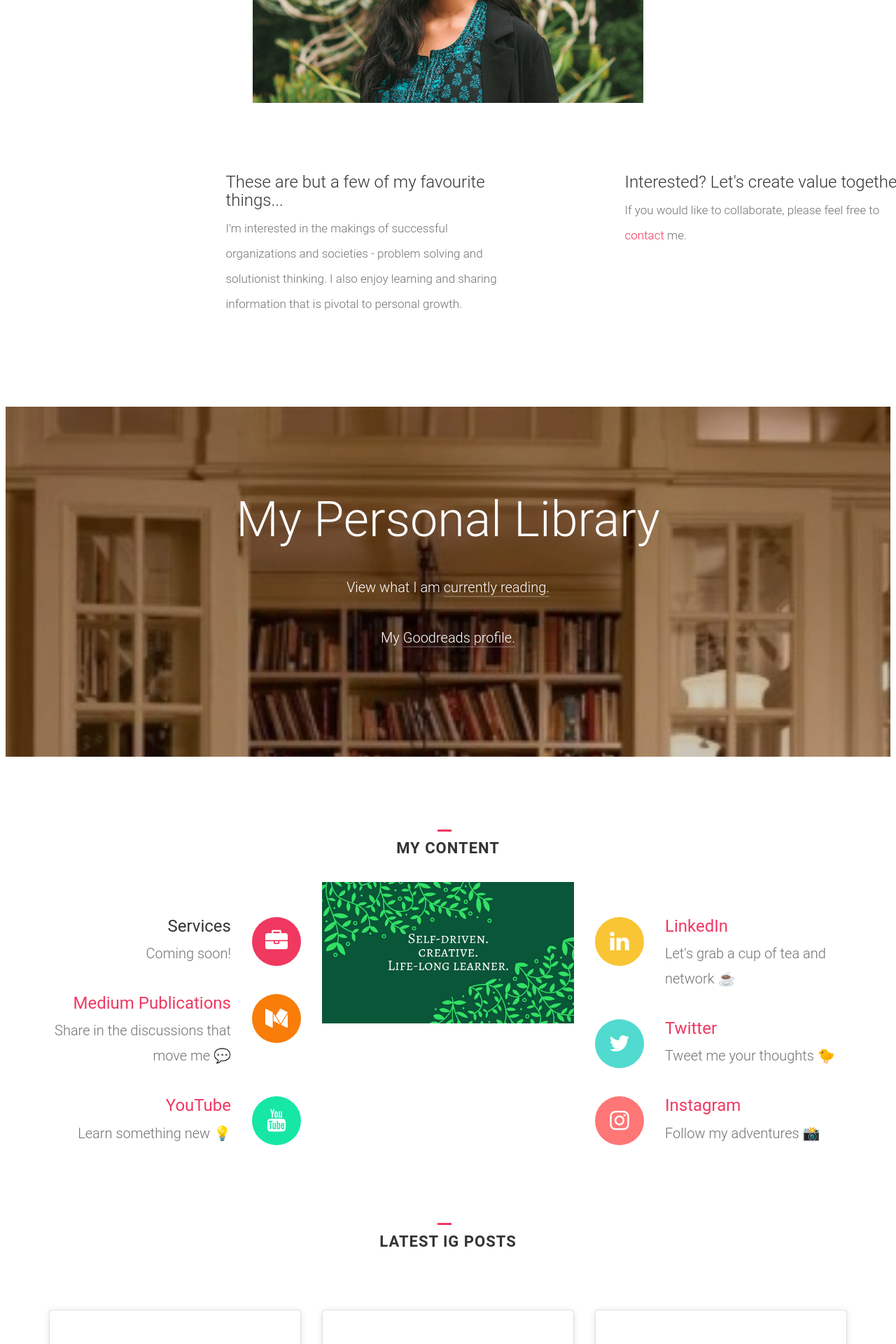
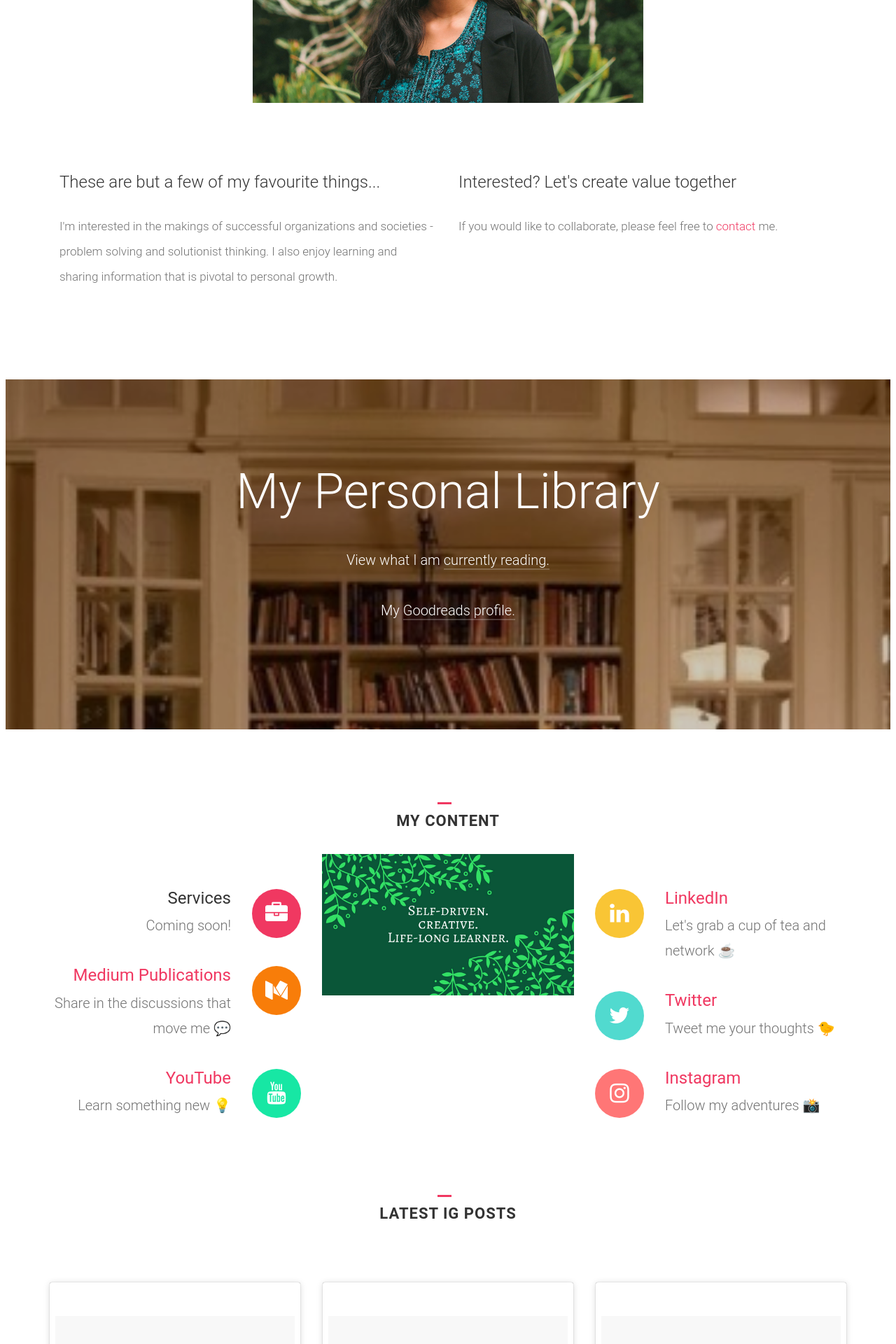
Before and after one commit to Surekha24/Surekha24.github.io, a Jekyll site: the page index.html, which Jekyll copies as it is, in a window 1280 px wide. Shown: the part 882-2802 px from the top of the page at 70% size. Built offline with Jekyll 4.4.1, drawn with Linux system fonts in a browser that asks for light colours; nearby versions of some CDN libraries; library files that are not in the unit come from our copies; a script that is not in the unit is left out.

Commit message:
Update index.html

```diff
--- a/index.html
+++ b/index.html
@@ -106,9 +106,9 @@
 				<img class="img-center" src="images/Portrait.jpg" alt="Portrait">
 			</div>
 			<div class="row">
-				<div class="col-md-12 col-md-offset-1">
-					<div class="col-md-6 col-sm-6 services-num">
-						<span class="number-holder"> </span>
+				<div class="col-md-12">
+
+					<div class="col-md-6 col-sm-6">
 						<div class="desc">
 							<h3>These are but a few of my favourite things...</h3>
 						<p><small>I'm interested in the makings of successful organizations and societies - problem solving and solutionist thinking. I also enjoy learning and sharing information that is pivotal to personal growth.
@@ -116,8 +116,8 @@
 						</div>
 
 					</div>
-					<div class="col-md-6 col-sm-6 services-num">
-						<span class="number-holder"> </span>
+
+					<div class="col-md-6 col-sm-6">
 						<div class="desc">
 							<h3>Interested? Let's create value together</h3>
 							<p><small>If you would like to collaborate, please feel free to <a href="http://surekhabhugeloo.com/contact.html" target="_blank">contact</a> me.</
```
